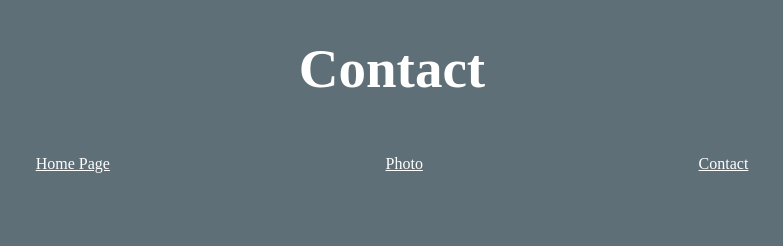
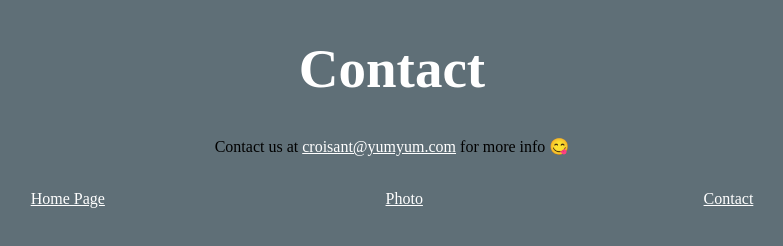
Before and after one commit to Meenoow/Croissant, a plain HTML site: page contact.html in a window 1280 px wide. Shown: the whole page, without its empty margins (248-1031 px from the left). Drawn offline with Linux system fonts and the light colour scheme.

Commit message:
Added contact info

```diff
--- a/contact.html
+++ b/contact.html
@@ -9,6 +9,10 @@
 </head>
 <body>
     <h1>Contact</h1>
+    <p>Contact us at
+        <a href="mailto:croissant@yumyum.com">croisant@yumyum.com</a>
+       for more info 😋
+    </p>
 </br>
 <div class="menu">
     <div><a href="/index.html">Home Page</a></div>
--- a/css/styles.css
+++ b/css/styles.css
@@ -6,6 +6,10 @@ h1 {
     text-align: center;
     color: white;
     font-size: 55px;
+}
+
+p {
+    text-align: center;
 }
 
 a {
@@ -23,4 +27,5 @@ img {
 .menu {
     display: flex;
     justify-content: space-evenly;
+    gap: 10px;
 }
```
